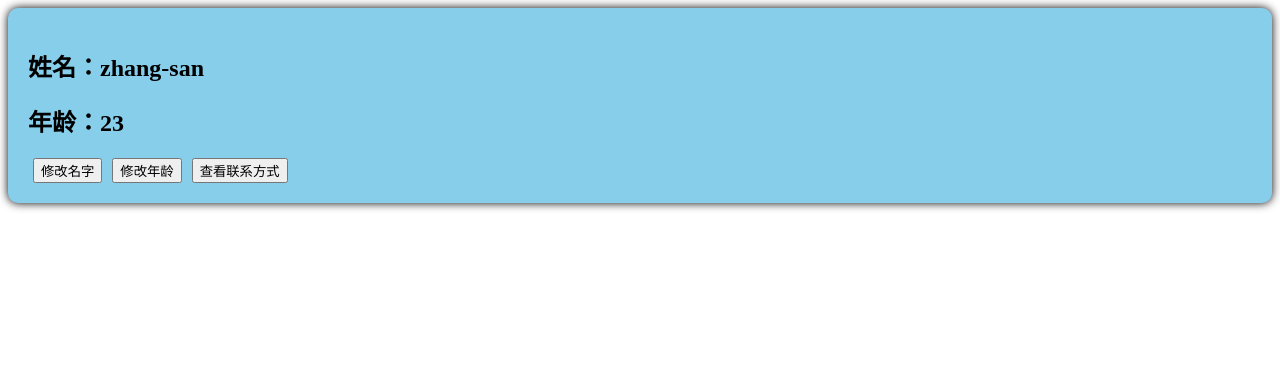
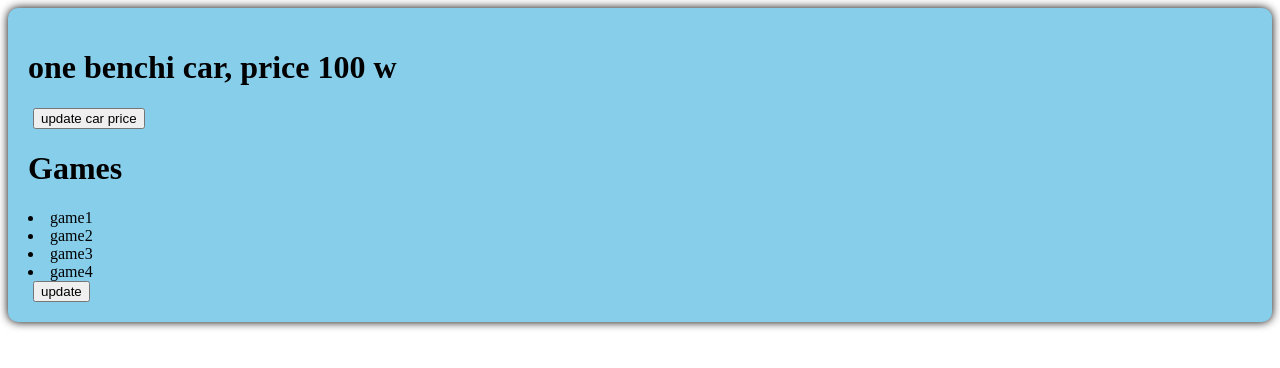
Before and after one commit to pengbin2367/front-study, a Vue app in the folder 10-Vue3/hello-vue3/: page / in a window 1280 px wide. Shown: the top 368 px of the page. Built offline with nearby package versions, Linux system fonts and the light colour scheme.

Commit message:
feat: reactive

```diff
--- a/10-Vue3/hello-vue3/src/components/Person.vue
+++ b/10-Vue3/hello-vue3/src/components/Person.vue
@@ -1,28 +1,29 @@
 <template>
   <div class="person">
-    <h2>姓名：{{ name }}</h2>
-    <h2>年龄：{{ age }}</h2>
-    <button @click="changeName">修改名字</button>
-    <button @click="changeAge">修改年龄</button>
-    <button @click="showTel">查看联系方式</button>
+    <h1>one {{ car.band }} car, price {{ car.price }} w</h1>
+    <button @click="changePrice">update car price</button>
+    <br>
+    <h1>Games</h1>
+    <li v-for="g in games" :key="g.id">{{ g.name }}</li>
+    <button @click="changeGame">update</button>
   </div>
 </template>
 
 <script setup lang="ts" name="Person">
-import { ref } from 'vue'
-
-let name = ref("zhang-san");
-let age = ref(23);
-let tel = 1234567890;
-function changeName() {
-  name.value = "zhang-san-update";
-}
-function changeAge() {
-  age.value++;
-}
-function showTel() {
-  alert(tel);
-}
+  import { reactive } from 'vue'
+  let car = reactive({ band: 'benchi', price: 100 })
+  let games = reactive([
+    { id:"1", name:"game1" },
+    { id:"2", name:"game2" },
+    { id:"3", name:"game3" },
+    { id:"4", name:"game4" }
+  ])
+  function changePrice() {
+    car.price += 10;
+  }
+  function changeGame() {
+    games[0].name = "game1 update"
+  }
 </script>
 
 <style scoped>
```
